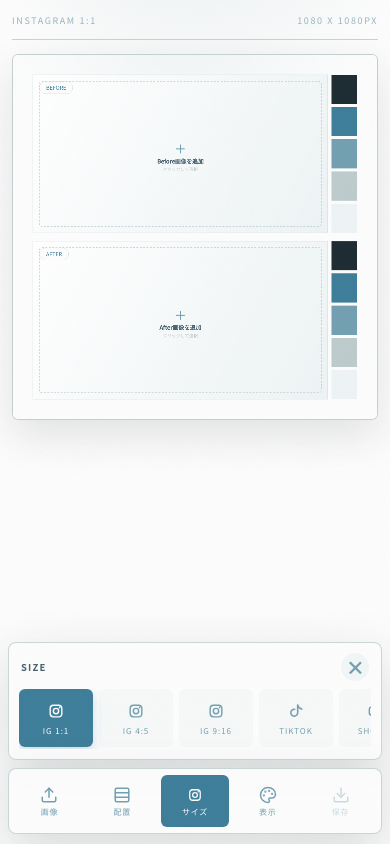
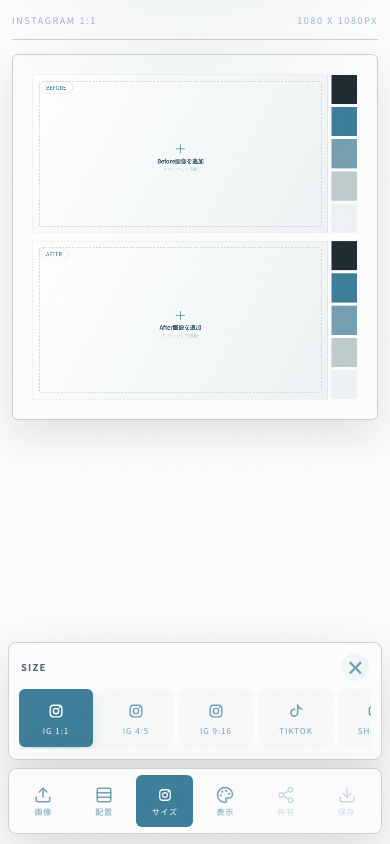
Before and after one commit to pic-kn/before-after-maker, a Next.js app: page /before-after-maker/ in a window 390 px wide. Built offline with nearby package versions, Linux system fonts and the light colour scheme.

Commit message:
Add SNS share action

```diff
--- a/app/globals.css
+++ b/app/globals.css
@@ -325,11 +325,18 @@ select {
   box-shadow: 0 22px 54px rgba(30, 44, 51, 0.12);
 }
 
-/* フローティングダウンロードボタン */
-.canvas-wrapper .download-button {
+.canvas-actions {
   position: absolute;
   bottom: 16px;
   right: 16px;
+  z-index: 5;
+  display: inline-flex;
+  gap: 8px;
+}
+
+/* フローティングアクションボタン */
+.canvas-wrapper .download-button,
+.canvas-wrapper .share-button {
   display: inline-flex;
   align-items: center;
   gap: 8px;
@@ -347,11 +354,11 @@ select {
   letter-spacing: 0.1em;
   box-shadow: 0 8px 24px rgba(30, 44, 51, 0.12), inset 0 1px 0 rgba(255, 255, 255, 0.4);
   cursor: pointer;
-  z-index: 5;
   transition: all 0.3s cubic-bezier(0.16, 1, 0.3, 1);
 }
 
-.canvas-wrapper .download-button:hover {
+.canvas-wrapper .download-button:hover,
+.canvas-wrapper .share-button:hover {
   background: var(--accent);
   color: #ffffff;
   border-color: var(--accent);
@@ -359,7 +366,8 @@ select {
   transform: translateY(-2px);
 }
 
-.canvas-wrapper .download-button:active {
+.canvas-wrapper .download-button:active,
+.canvas-wrapper .share-button:active {
   transform: translateY(0);
 }
 
@@ -444,7 +452,7 @@ canvas:focus-visible {
     max-height: calc(100svh - 210px);
   }
 
-  .canvas-wrapper .download-button {
+  .canvas-actions {
     display: none;
   }
 
@@ -503,7 +511,7 @@ canvas:focus-visible {
 
   .mobile-toolbar {
     display: grid;
-    grid-template-columns: repeat(5, minmax(0, 1fr));
+    grid-template-columns: repeat(6, minmax(0, 1fr));
     gap: 4px;
     width: min(100%, 680px);
     margin: 0 auto;
@@ -537,6 +545,7 @@ canvas:focus-visible {
   }
 
   .mobile-tool.active,
+  .mobile-tool.share:not(:disabled),
   .mobile-tool.save:not(:disabled) {
     background: var(--accent);
     color: var(--base);
--- a/app/page.jsx
+++ b/app/page.jsx
@@ -1,6 +1,6 @@
 "use client";
 
-import { Download, Palette, PanelLeft, Rows3, SlidersHorizontal, Tag, Trash2, Upload } from "lucide-react";
+import { Download, Palette, PanelLeft, Rows3, Share2, SlidersHorizontal, Tag, Trash2, Upload } from "lucide-react";
 import { useCallback, useEffect, useMemo, useRef, useState } from "react";
 import { getContentInset, getImageCoverRect, OUTPUT_SIZES } from "../lib/canvasMath";
 
@@ -768,11 +768,18 @@ export default function Home() {
     URL.revokeObjectURL(url);
   };
 
+  const getCanvasBlob = async () => {
+    const canvas = canvasRef.current;
+    if (!canvas) return null;
+
+    return new Promise((resolve) => canvas.toBlob(resolve, "image/png"));
+  };
+
   const saveImage = async () => {
     const canvas = canvasRef.current;
     if (!canvas) return;
 
-    const blob = await new Promise((resolve) => canvas.toBlob(resolve, "image/png"));
+    const blob = await getCanvasBlob();
     if (!blob) {
       const link = document.createElement("a");
       link.download = getDownloadName();
@@ -797,6 +804,35 @@ export default function Home() {
     }
 
     downloadBlob(blob);
+  };
+
+  const shareImage = async () => {
+    const blob = await getCanvasBlob();
+    const file = blob ? new File([blob], getDownloadName(), { type: "image/png" }) : null;
+    const shareData = {
+      title: "Before After Maker",
+      text: "Before/After image made with Before After Maker",
+      url: typeof window !== "undefined" ? window.location.href : undefined
+    };
+
+    try {
+      if (file && navigator.canShare?.({ files: [file] })) {
+        await navigator.share({
+          ...shareData,
+          files: [file],
+          url: undefined
+        });
+        return;
+      }
+
+      if (navigator.share) {
+        await navigator.share(shareData);
+      }
+    } catch (error) {
+      if (error?.name !== "AbortError" && blob) {
+        downloadBlob(blob);
+      }
+    }
   };
 
   const handleCanvasClick = (event) => {
@@ -842,10 +878,16 @@ export default function Home() {
             tabIndex={0}
           />
           { (beforeSrc || afterSrc) && (
-            <button aria-label="PNGを書き出す" className="download-button" onClick={saveImage} title="PNGを書き出す">
-              <Download size={18} />
-              <span>保存する</span>
-            </button>
+            <div className="canvas-actions">
+              <button aria-label="SNSに共有する" className="share-button" onClick={shareImage} title="SNSに共有する" type="button">
+                <Share2 size={18} />
+                <span>共有</span>
+              </button>
+              <button aria-label="PNGを書き出す" className="download-button" onClick={saveImage} title="PNGを書き出す" type="button">
+                <Download size={18} />
+                <span>保存</span>
+              </button>
+            </div>
           ) }
         </div>
       </section>
@@ -1117,6 +1159,10 @@ export default function Home() {
             <Palette size={18} />
             <span>表示</span>
           </button>
+          <button className="mobile-tool share" disabled={!beforeSrc && !afterSrc} onClick={shareImage} type="button">
+            <Share2 size={18} />
+            <span>共有</span>
+          </button>
           <button className="mobile-tool save" disabled={!beforeSrc && !afterSrc} onClick={saveImage} type="button">
             <Download size={18} />
             <span>保存</span>
```
